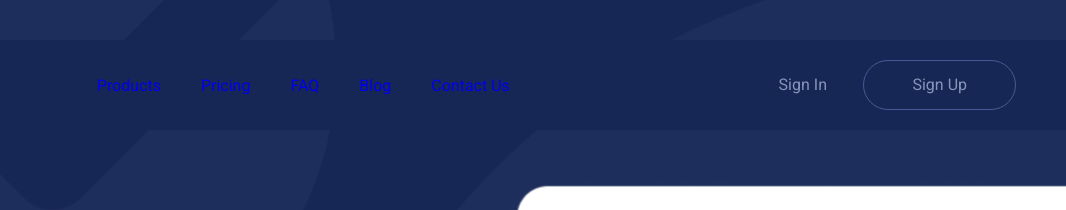
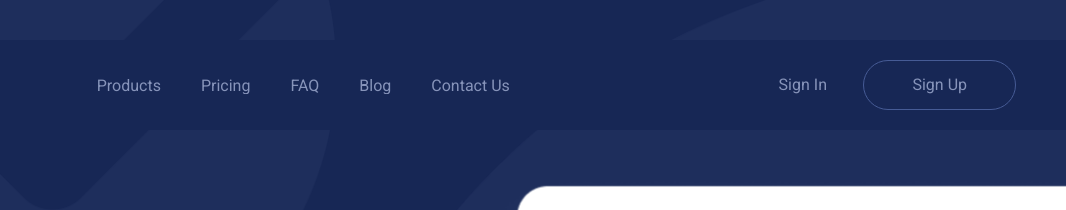
Before and after one commit to Danny-Agyei/analytics, a website: page index.html in a window 1280 px wide. Shown: the top 210 px of the page, 214-1280 px from the left. Drawn offline with nearby package versions, Linux system fonts and the light colour scheme.

```diff
--- a/scss/abstracts/_box-shadow.scss
+++ b/scss/abstracts/_box-shadow.scss
@@ -1,7 +1,7 @@
 @use 'sizes' as *;
 @use 'colors' as *;
 
-$header-shadow: 0 0.2rem 0.5rem 0 rgb($color-neutral-400, 0.7);
 $card-shadow: 0px 10.05px 27.9167px -8.375px rgb($color-neutral-300, 0.2);
 $card-shadow-2: 0px 1.8rem 5rem -1.5rem rgb($color-neutral-500, 0.2);
 $card-shadow-2-active: 0px 1.8rem 5rem -1.5rem $color-neutral-500;
+$header-shadow: 0 0.2rem 0.5rem 0 rgb($color-neutral-400, 0.7);
--- a/scss/abstracts/_index.scss
+++ b/scss/abstracts/_index.scss
@@ -1,8 +1,7 @@
 @forward "breakpoints";
+@forward "box-shadow";
 @forward "colors";
-@forward "function";
 @forward "mixin";
 @forward "radius";
-@forward "box-shadow";
 @forward "sizes";
 @forward "typography";
--- a/scss/base/_reset.scss
+++ b/scss/base/_reset.scss
@@ -22,10 +22,13 @@
   scroll-behavior: smooth;
 }
 
+a {
+  color: inherit;
+}
+
 a,
 a:active {
   text-decoration: none;
-  color: inherit;
 }
 
 body {
--- a/scss/utilities/_flex-group.scss
+++ b/scss/utilities/_flex-group.scss
@@ -1,4 +1,4 @@
 .u-flex-group {
+    align-items: center;
     display: flex;
-    align-items: center;
 }
```
Also changed, not shown: dist/css/style.css, scss/abstracts/_function.scss (deleted).
